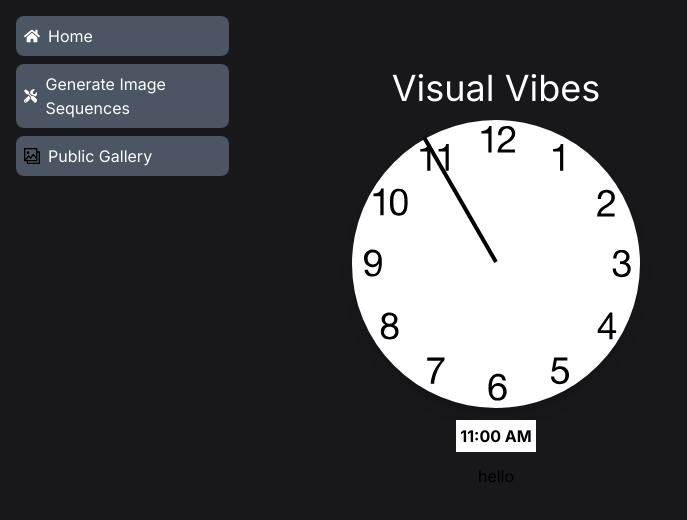
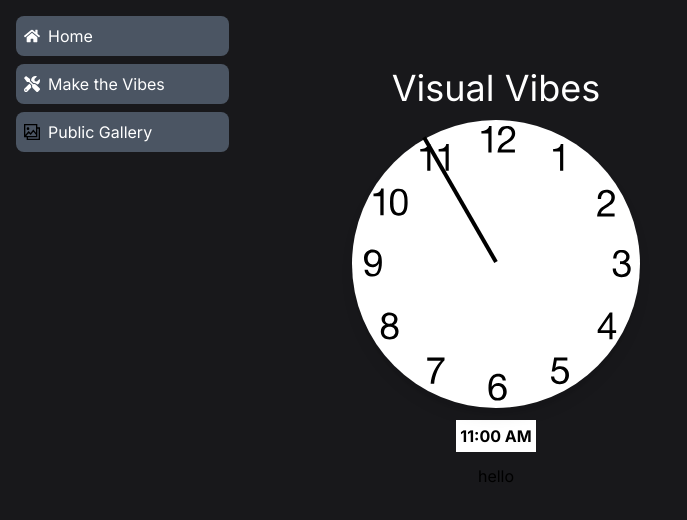
Before and after one commit to Visual-Vibes/visual-vibes, a Next.js app: page / in a window 1280 px wide. Shown: the top 520 px of the page, without its empty margins (0-687 px from the left). Built offline with nearby package versions, Linux system fonts and the light colour scheme.

Commit message:
added generate route

```diff
--- /dev/null
+++ b/app/api/generate/route.tsx
@@ -0,0 +1,9 @@
+import { NextResponse } from "next/server";
+
+export const dynamic = "force-dynamic";
+
+export async function POST(req: Request) {
+  // Parse the request body
+  const requestBody = await req.json();
+  const email = requestBody.email;
+}
--- a/app/layout.tsx
+++ b/app/layout.tsx
@@ -1,22 +1,27 @@
-import type { Metadata } from 'next'
-import { Inter } from 'next/font/google'
-import './globals.css'
+import type { Metadata } from "next";
+import { Inter } from "next/font/google";
+import "./globals.css";
 
-const inter = Inter({ subsets: ['latin'] })
+import Navbar from "@/components/Navbar";
+
+const inter = Inter({ subsets: ["latin"] });
 
 export const metadata: Metadata = {
-  title: 'Create Next App',
-  description: 'Generated by create next app',
-}
+  title: "Create Next App",
+  description: "Generated by create next app",
+};
 
 export default function RootLayout({
   children,
 }: {
-  children: React.ReactNode
+  children: React.ReactNode;
 }) {
   return (
     <html lang="en">
-      <body className={inter.className}>{children}</body>
+      <body className={inter.className}>
+        <Navbar />
+        {children}
+      </body>
     </html>
-  )
+  );
 }
--- a/app/page.tsx
+++ b/app/page.tsx
@@ -10,7 +10,6 @@ export default function Home() {
   return (
     <div>
       <div className="flex flex-row">
-        <Navbar />
         <Clock />
       </div>
     </div>
--- a/components/Navbar.tsx
+++ b/components/Navbar.tsx
@@ -8,11 +8,7 @@ export default function Navbar() {
   return (
     <div className="flex flex-col space-y-2 m-4 w-1/6">
       <IconLink Icon={FaHome} href="/" label="Home" />
-      <IconLink
-        Icon={FaTools}
-        href="/generate"
-        label="Generate Image Sequences"
-      />
+      <IconLink Icon={FaTools} href="/vibes" label="Make the Vibes" />
       <IconLink Icon={GrGallery} href="/gallery" label="Public Gallery" />
     </div>
   );
```
